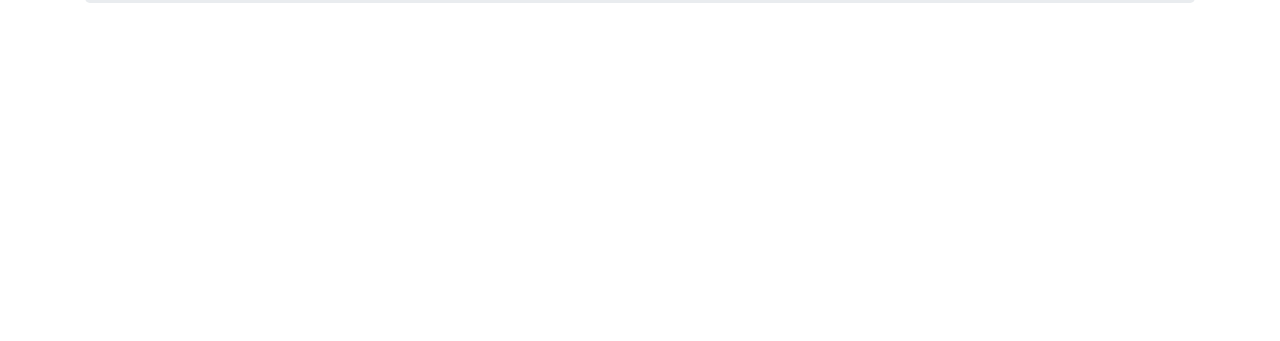
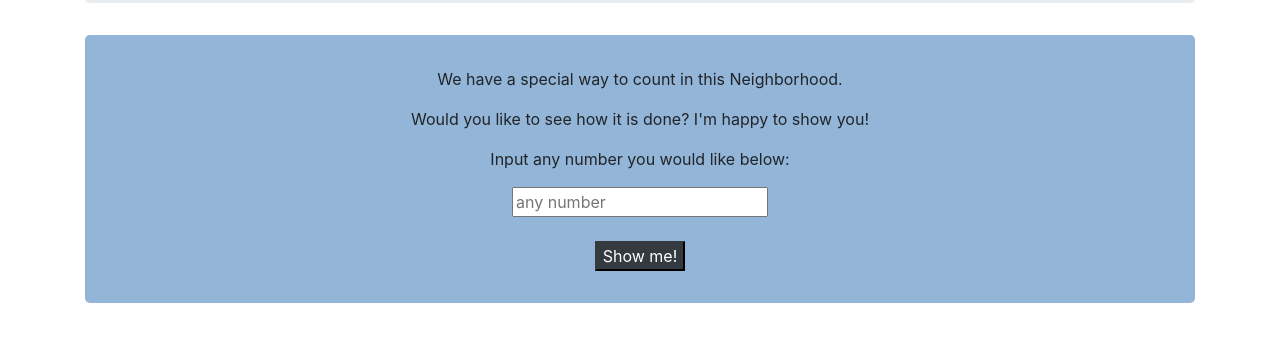
Before and after one commit to selinda-c/independent3, a plain HTML site: page index.html in a window 1280 px wide. Shown: the part 181-522 px from the top of the page. Drawn offline with Linux system fonts and the light colour scheme.

Commit message:
add html form

```diff
--- a/css/styles.css
+++ b/css/styles.css
@@ -8,3 +8,10 @@ body {
   text-align: center;
   background-color: #fff;
 }
+
+.form {
+  padding: 2rem 1rem;
+  margin-bottom: 2rem;
+  background-color: #93b5d7;
+  border-radius: 0.3rem;
+}
--- a/index.html
+++ b/index.html
@@ -11,6 +11,15 @@
     <div class="jumbotron">
       <h1>Hello! Welcome to my Neighborhood!</h1>
     </div>
+    <div class="form">
+      <p>We have a special way to count in this Neighborhood.</p>
+      <p>Would you like to see how it is done? I'm happy to show you!</p>
+      <p>Input any number you would like below:</p>
+      <input type="text" placeholder="any number">
+      <br><br>
+      <button class="btn-dark">Show me!</button>
+    </div>
+    <div class="result" id="results"></div>
   </div>
 </body>
 </html>
```
